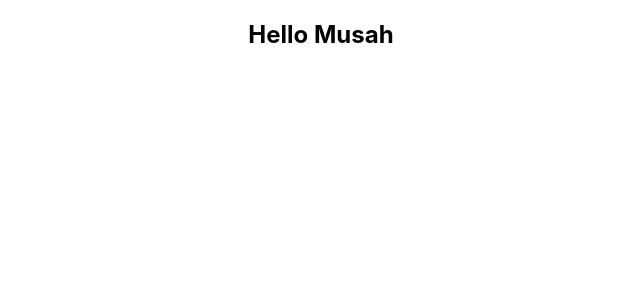
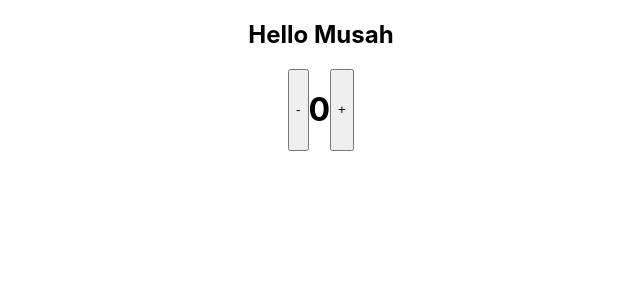
Before and after one commit to DostyTheGreatKigali/my-class-based-context-practice, a React (Create React App) app: page / in a window 1280 px wide. Shown: the top 300 px of the page, without its empty margins (319-959 px from the left). Built offline with nearby package versions, Linux system fonts and the light colour scheme.

Commit message:
Counter code implememnted

```diff
--- a/src/components/TestContext.js
+++ b/src/components/TestContext.js
@@ -2,14 +2,25 @@ import React, { Component } from "react";
 import { MyConsumner } from '../context';
 
 export default class Details extends Component {
+
     render() {
         return (
             <MyConsumner>
                 {value => {
                     console.log(value)
-                    const { name } = value
+                    const { name, count } = value;
+                    // const { increaseCount } = value.
                     return(
+                      <>
                       <h2>Hello {name}</h2>
+                      {/* <div style={counterContainer}> */}
+                      <div style={styles.counterContainer}>
+                      <button onClick={() => { value.decreaseCount() }}>-</button>
+                      {/* { value.decreaseCount() } use this syntax only for nested functions */}
+                      <h1>{count}</h1>
+                      <button onClick={() => value.increaseCount() }>+</button>
+                      </div>
+                      </>
                     );
                 }
 
@@ -20,3 +31,18 @@ export default class Details extends Component {
     }
 
 }
+
+
+// const counterContainer = {
+//   display: 'flex',
+//   flexDirection: 'row',
+//   justifyContent: 'center'
+// }
+
+const styles = {
+    counterContainer: {
+        display: 'flex',
+        flexDirection: 'row',
+        justifyContent: 'center'
+      }
+}
--- a/src/context.js
+++ b/src/context.js
@@ -5,8 +5,28 @@ const MyContext = React.createContext();
 class MyProvider extends Component {
 
     state = {
-        name: 'Musah'
+        name: 'Musah',
+        count: 0
     }
+
+    increment = () => {
+        console.log("In increment")
+        this.setState(() => {
+            return {
+                count: this.state.count + 1
+            }
+        })
+    }
+
+    decrement = () => {
+        console.log("In decrement")
+        this.setState(() => {
+            return {
+                count: this.state.count - 1
+            }
+        })
+    }
+
 
     // componentDidMount() {
 
@@ -17,7 +37,9 @@ class MyProvider extends Component {
          <MyContext.Provider
          value={
              {
-                 ...this.state
+                 ...this.state,
+                 increaseCount: this.increment,
+                 decreaseCount: this.decrement
              }
          }
          >
```
